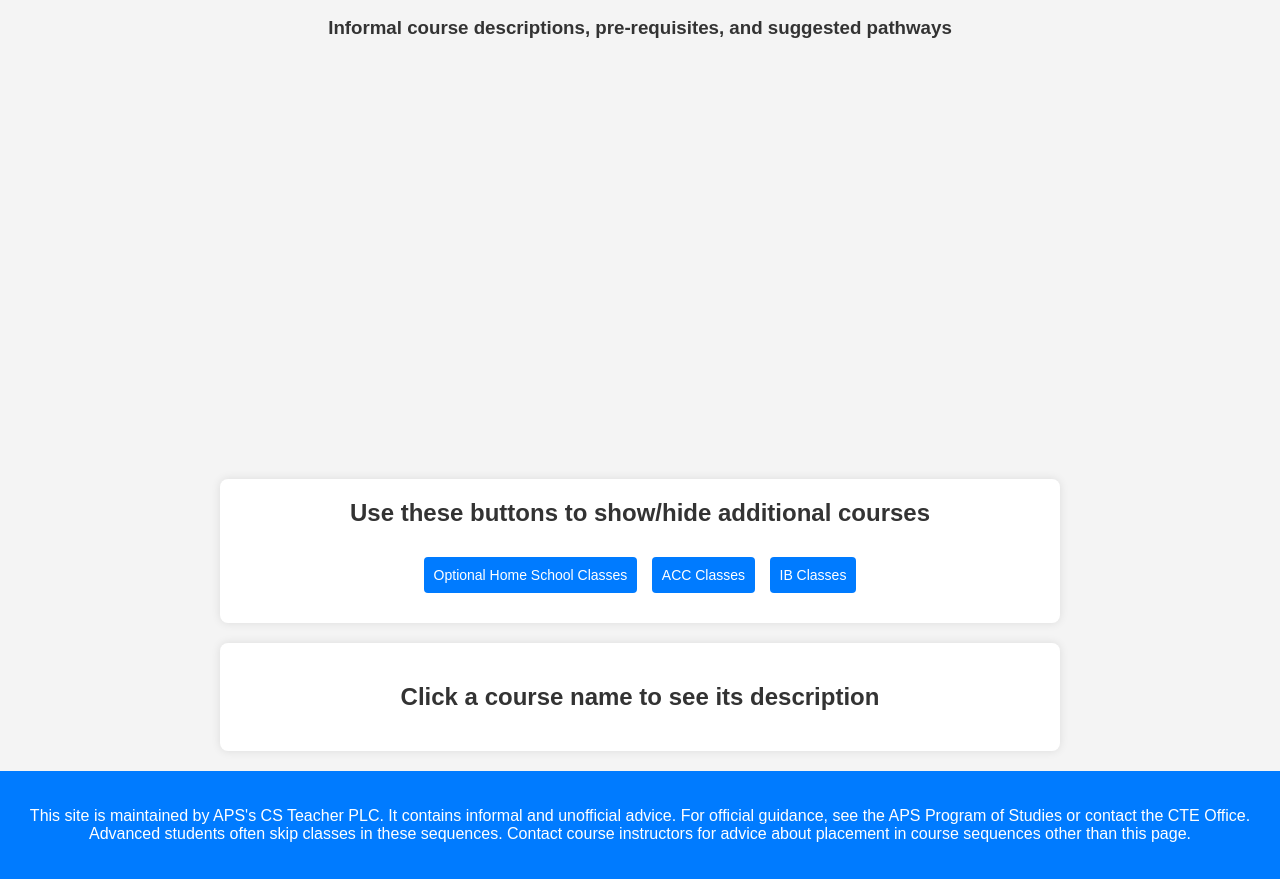
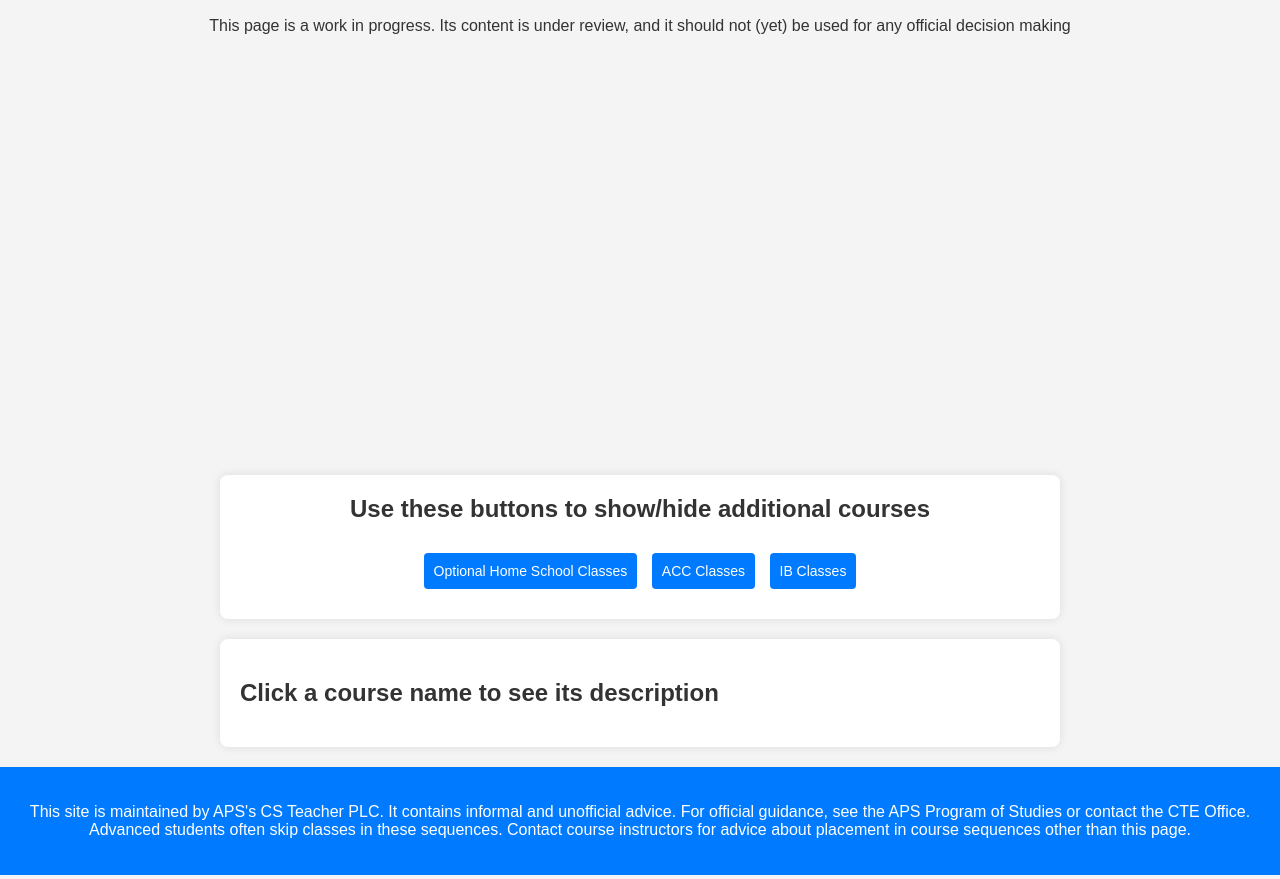
Before and after one commit to MrJonesAPS/APSCS, a plain HTML site: page index.html in a window 1280 px wide. Shown: the part 51-930 px from the top of the page. Drawn offline with Linux system fonts and the light colour scheme.

Commit message:
Adding a disclaimer that this just a draft

```diff
--- a/index.html
+++ b/index.html
@@ -13,7 +13,7 @@
             color: #333;
         }
 
-        h2, h3 {
+        header h2, p {
             text-align: center;
         }
 
@@ -519,8 +519,10 @@
     </script>
 </head>
 <body>
+    <header>
     <h2>APS CS Courses</h2>
-    <h3>Informal course descriptions, pre-requisites, and suggested pathways</h3>
+    <p>This page is a work in progress. Its content is under review, and it should not (yet) be used for any official decision making</p>
+    </header>
 
     <div id="graph-container"></div>
 
```
